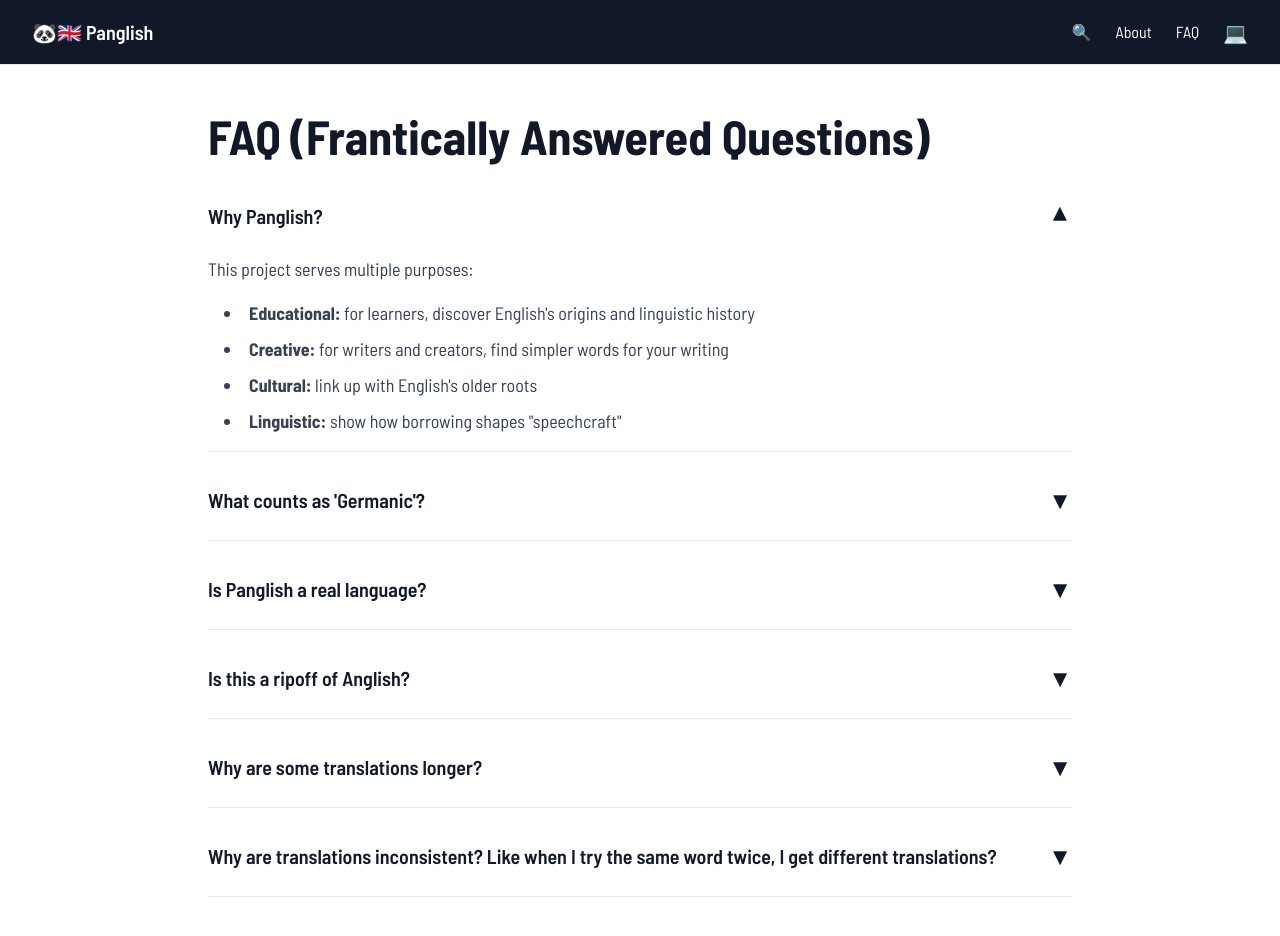
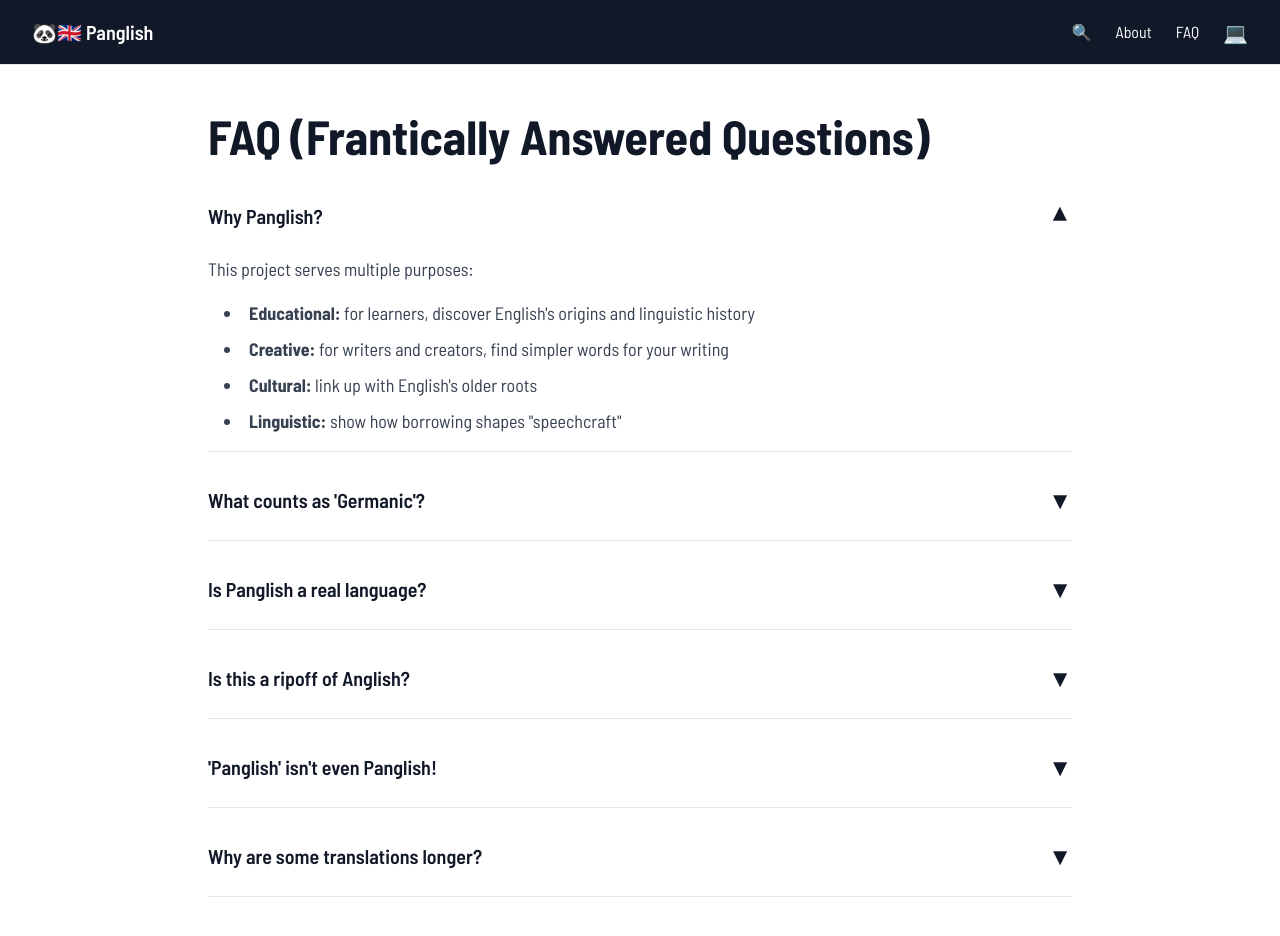
Before and after one commit to joncoded/panglish, a Next.js app: page /faq in a window 1280 px wide. Shown: the top 936 px of the page. Built offline with nearby package versions, Linux system fonts and the light colour scheme.

Commit message:
adding FAQ answer

```diff
--- a/app/faq/page.tsx
+++ b/app/faq/page.tsx
@@ -43,6 +43,11 @@ export default function FAQ() {
           />
 
           <FAQItem
+            question="'Panglish' isn't even Panglish!"
+            answer="Not a question, but hey, is 'German' even German? The name 'Panglish' is meant to be catchy and convey the idea of 'all-English'. You can call it <em>Danglish</em> if you really give a dang!"
+          />
+
+          <FAQItem
             question="Why are some translations longer?"
             answer="Many borrowed words are concise labels for complex concepts. Germanic equivalents often require compound words or descriptive phrases (which is kind of why languages like German, Dutch and Swedish have long compound words!). For example, 'telephone' becomes 'far-speaker' or 'distance-talker.'"
           />
```
